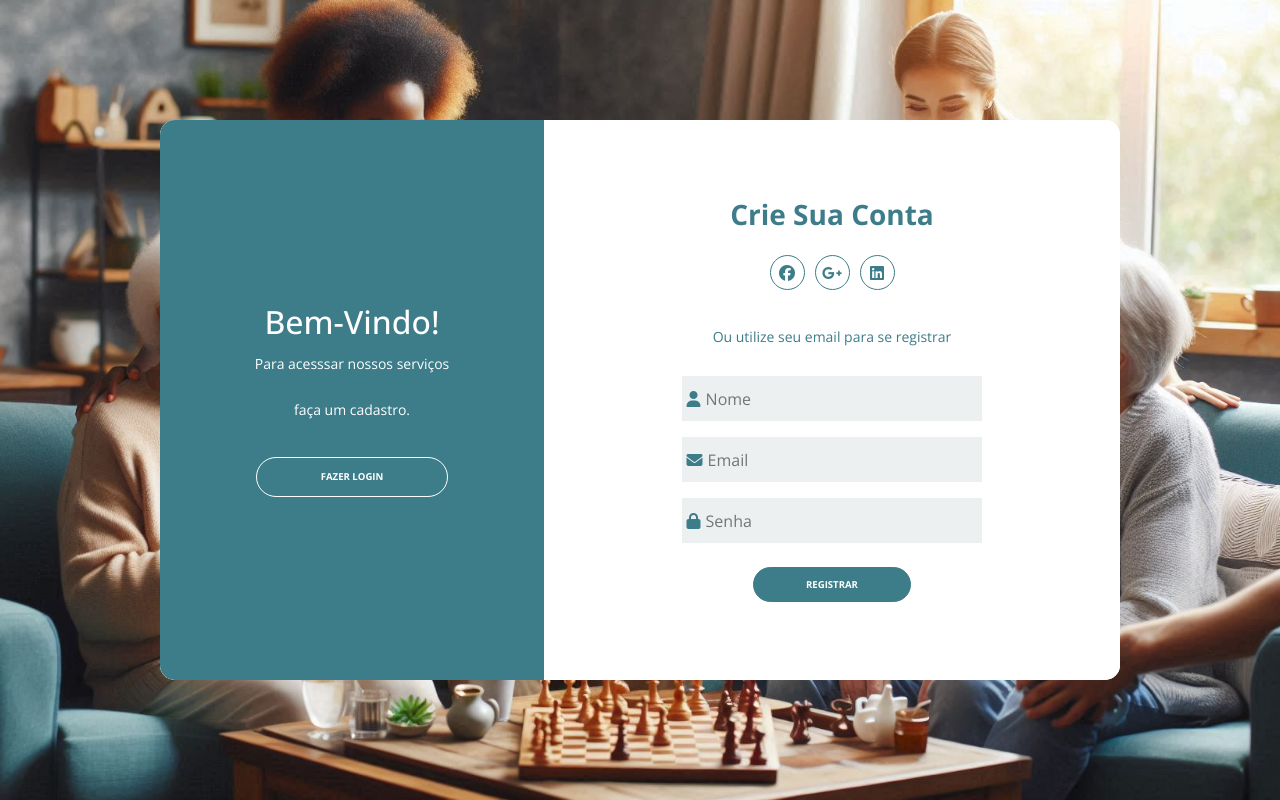
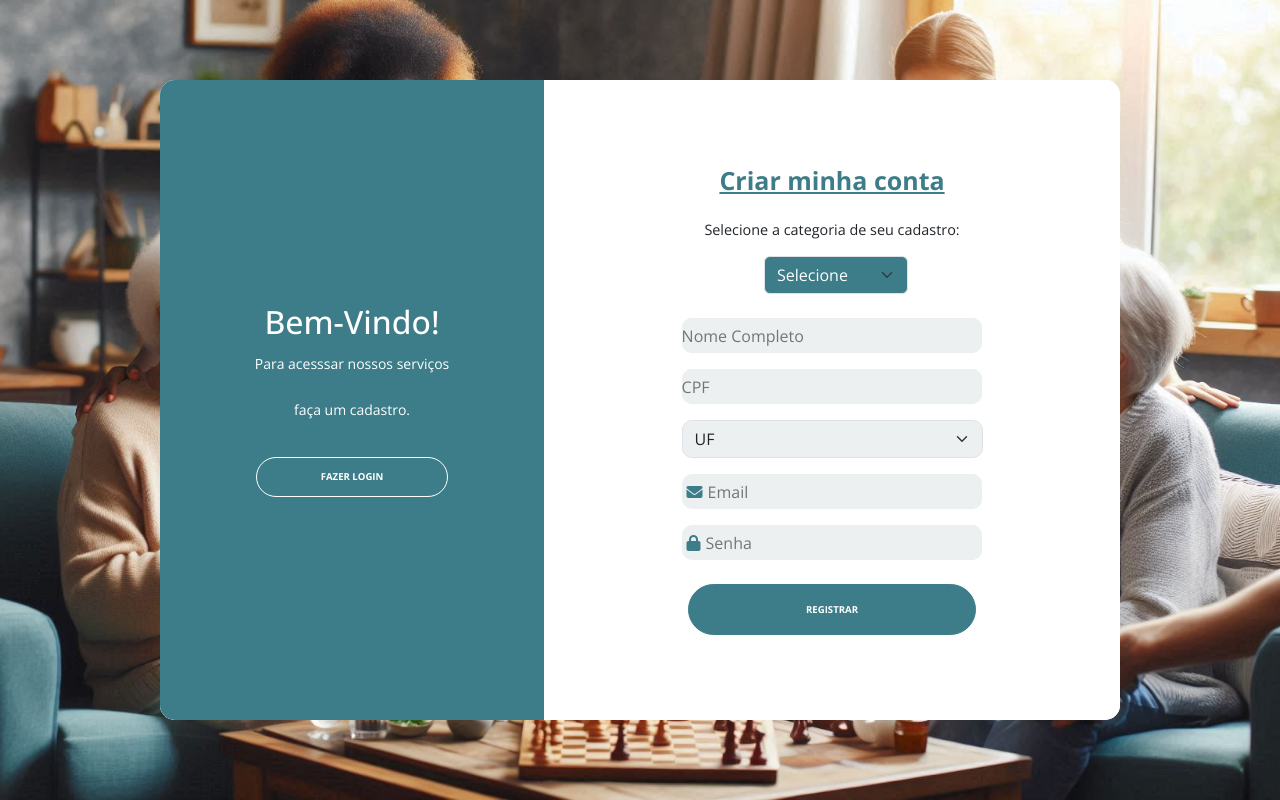
Before and after one commit to JaoPedr0o/homeCare-P.I, a PHP site: page /login.html in a window 1280 px wide. Run offline with PHP 8.4, Linux system fonts and the light colour scheme; some libraries are stand-ins or nearby versions.

Commit message:
Arrumação do formulário
Imagem, texto, fluxo, inputs e selects

```diff
--- a/login.css
+++ b/login.css
@@ -15,7 +15,7 @@ body{
     align-items: center;
     height: 100vh;
 }
-img{
+.imgPrincipal{
     width: 100%;
     height: 100%;
     object-fit: cover;
@@ -29,7 +29,6 @@ img{
     justify-content: space-between;
     align-items: center;
     position: relative;
-
 }
 .content::before{
     content:"";
@@ -42,9 +41,8 @@ img{
     left: 0;
 }
 .title{
-    font-size: 28px;
+    font-size: 25px;
     font-weight: bold;
-    text-transform: capitalize;
 }
 .title-primary{
     color: #fff;
@@ -171,10 +169,11 @@ img{
     width: 55%;
 }
 .form input{
-    height: 45px;
+    height: 35px;
     width: 100%;
     border: none;
     background-color: #ecf0f1;
+    border-radius: 10px;
 
 }
 input:-webkit-autofill{
@@ -200,6 +199,7 @@ input:-webkit-autofill{
     display: flex;
     align-items: center;
     margin: 8px;
+    border-radius: 10px;
 }
 .icon-modify{
     color: #3D7C89;
@@ -636,3 +636,22 @@ input:-webkit-autofill{
         margin-left: 200px;
     }
 }
+
+.bg-info{
+    background-color: #3D7C89 !important;
+}
+.fs-6{
+    font-size: 0.9em !important;
+}
+.h-75{
+    min-height: 80%;
+}
+.form-select{
+    margin-left: 8px !important;
+}
+.w-0{
+    max-width: 95% !important;
+}
+.h-0{
+    height: 20% !important;
+}
--- a/login.html
+++ b/login.html
@@ -9,59 +9,57 @@
     <link rel="stylesheet" href="login.css">
 </head>
 <body>
-    <img class="" src="loginIMG/login.png" alt="">
+    <img class="imgPrincipal" src="loginIMG/login.png" alt="">
     <div class="container">
-
-        <div class="content first-content">
+        <div class="content first-content h-75">
             <div class="first-column">
                 <h2 class="title-primary">Bem-Vindo!</h2>
                 <p class="description description-primary">Para acesssar nossos serviços</p>
                 <p class="description description-primary">faça um cadastro.</p>
                 <button id="signin"class="btn btn-blue-side">Fazer Login</button>
             </div><!--First-Column-->
-            <div class="second-column">
-                <h2 class="title title-second">Crie sua conta</h2>
-                <div class="social-media">
-                    <ul class="list-social-media px-0">
-                        <a class="link-social-media" href="#">
-                            <li class="item-social-media">
-                                <i class="fa-brands fa-facebook"></i>
-                            </li>
-                        </a>
-                        <a class="link-social-media" href="#">
-                            <li class="item-social-media">
 
-                                <i class="fa-brands fa-google-plus-g"></i>
-                            </li>
-                        </a>
-                        <a class="link-social-media" href="#">
-                            <li class="item-social-media"><i class="fa-brands fa-linkedin"></i>
-                            </li>
-                        </a>
-                    </ul>
-                </div> <!--social-media-->
-                <p class="description description-second">Ou utilize seu email para se registrar</p>
-                <form class="form">
-                    <label class="label-input" for="">
-                        <i class="fa-solid fa-user icon-modify"></i>
-                        <input type="text" placeholder="Nome">
-                    </label>
-                    <label class="label-input"for="">
-                        <i class="fa-solid fa-envelope icon-modify"></i>
-                        <input type="email" placeholder="Email">
-                    </label>
-                    <label class="label-input"for="">
-                        <i class="fa-solid fa-lock icon-modify"></i>
-                        <input type="password" placeholder="Senha">
-                    </label>
-
-                    <button class="btn btn-primary">Registrar</button>
-                </form>
-            </div><!--secound-column-->
+            <div class="second-column" id="containerCad">
+                <h2 class="title title-second text-decoration-underline">Criar minha conta</h2>
+                <p class="fw-light fs-6 mt-3">Selecione a categoria de seu cadastro:</p>
 
 
+
+                <select class="form-select w-25 bg-info text-white d-flex justify-content-center" id="selectCategoria" aria-label="Default select example">
+                    <option value="0" class="text-white d-flex justify-content-center" selected>Selecione</option>
+                    <option value="1" class="text-white d-flex justify-content-center">Paciente</option>
+                    <option value="2" class="text-white d-flex justify-content-center">Profissional</option>
+                </select>
+
+
+                  <form class="form mt-3" id="formCad">
+                    <label class="label-input" for="">
+                        <input type="text" placeholder="Nome Completo" required>
+                    </label>
+                    <label class="label-input" for="">
+                        <input type="text" placeholder="CPF" required>
+                    </label>
+                    <select class="form-select label-input w-0" id="estados-select" aria-label="Default select example">
+                        <option value="nda">UF</option>
+                    </select>
+                    <label class="label-input" for="">
+                        <i class="fa-solid fa-envelope icon-modify"></i>
+                        <input type="email" placeholder="Email" required>
+                    </label>
+                    <label class="label-input" for="">
+                        <i class="fa-solid fa-lock icon-modify"></i>
+                        <input type="password" placeholder="Senha" required>
+                    </label>
+                </form>
+                <button class="btn btn-primary">Registrar</button>
+            </div><!--secound-column-->
         </div><!--First-Content-->
-        <div class="content second-content">
+
+
+
+
+
+        <div class="content second-content h-75">
             <div class="first-column">
                 <h2 class="title title-primary">Olá, amigo(a)!</h2>
                 <p class="description description-primary">Insira seus dados pessoais</p>
@@ -69,27 +67,11 @@
                 <button id="signup" class="btn btn-blue-side">Cadastre-se</button>
             </div><!--First-Column-->
             <div class="second-column">
-                <h2 class="title title-second">Entrar na conta</h2>
-                <div class="social-media">
-                    <ul class="list-social-media px-0">
-                        <a class="link-social-media" href="#">
-                            <li class="item-social-media">
-                                <i class="fa-brands fa-facebook"></i>
-                            </li>
-                        </a>
-                        <a class="link-social-media" href="#">
-                            <li class="item-social-media">
+                <div class="d-flex justify-content-center">
+                    <img src="loginIMG/logo.png" class="h-25 w-25" alt="">
+                </div>
+                <h2 class="title title-second text-decoration-underline my-5">Entrar na conta</h2>
 
-                                <i class="fa-brands fa-google-plus-g"></i>
-                            </li>
-                        </a>
-                        <a class="link-social-media" href="#">
-                            <li class="item-social-media"><i class="fa-brands fa-linkedin"></i>
-                            </li>
-                        </a>
-                    </ul>
-                </div> <!--social-media-->
-                <p class="description description-second">Ou utilize seu email para logar</p>
                 <form class="form">
                     <label class="label-input"for="">
                         <i class="fa-solid fa-envelope icon-modify"></i>
@@ -115,3 +97,25 @@
     <script src="app.js"></script>
 </body>
 </html>
+
+<!--!SÓ SE PRECISAR-->
+<!-- <div class="social-media">
+    <p class="description description-second">Ou utilize seu email para logar</p>
+                    <ul class="list-social-media px-0">
+                        <a class="link-social-media" href="#">
+                            <li class="item-social-media">
+                                <i class="fa-brands fa-facebook"></i>
+                            </li>
+                        </a>
+                        <a class="link-social-media" href="#">
+                            <li class="item-social-media">
+
+                                <i class="fa-brands fa-google-plus-g"></i>
+                            </li>
+                        </a>
+                        <a class="link-social-media" href="#">
+                            <li class="item-social-media"><i class="fa-brands fa-linkedin"></i>
+                            </li>
+                        </a>
+                    </ul>
+                </div>-->
```
Also changed, not shown: app.js (+54 -0 lines), loginIMG/logo.png (added).
